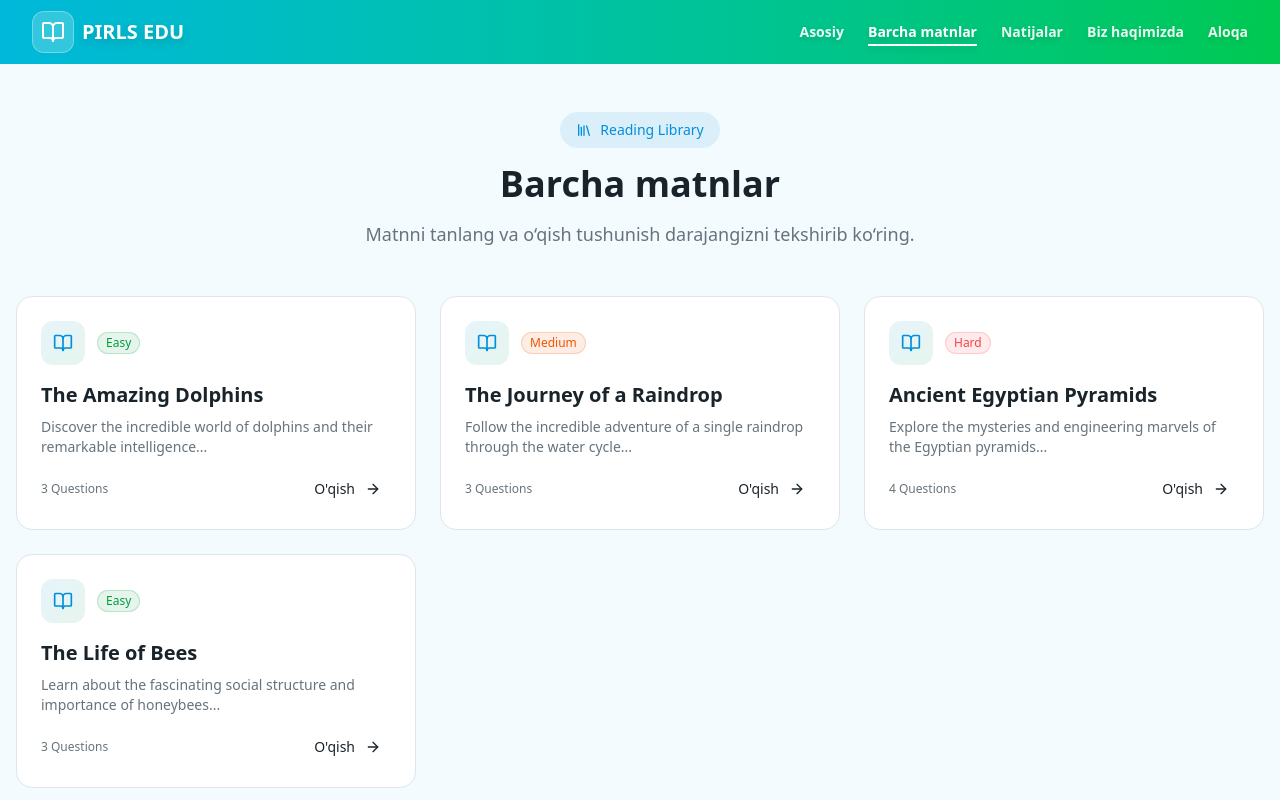
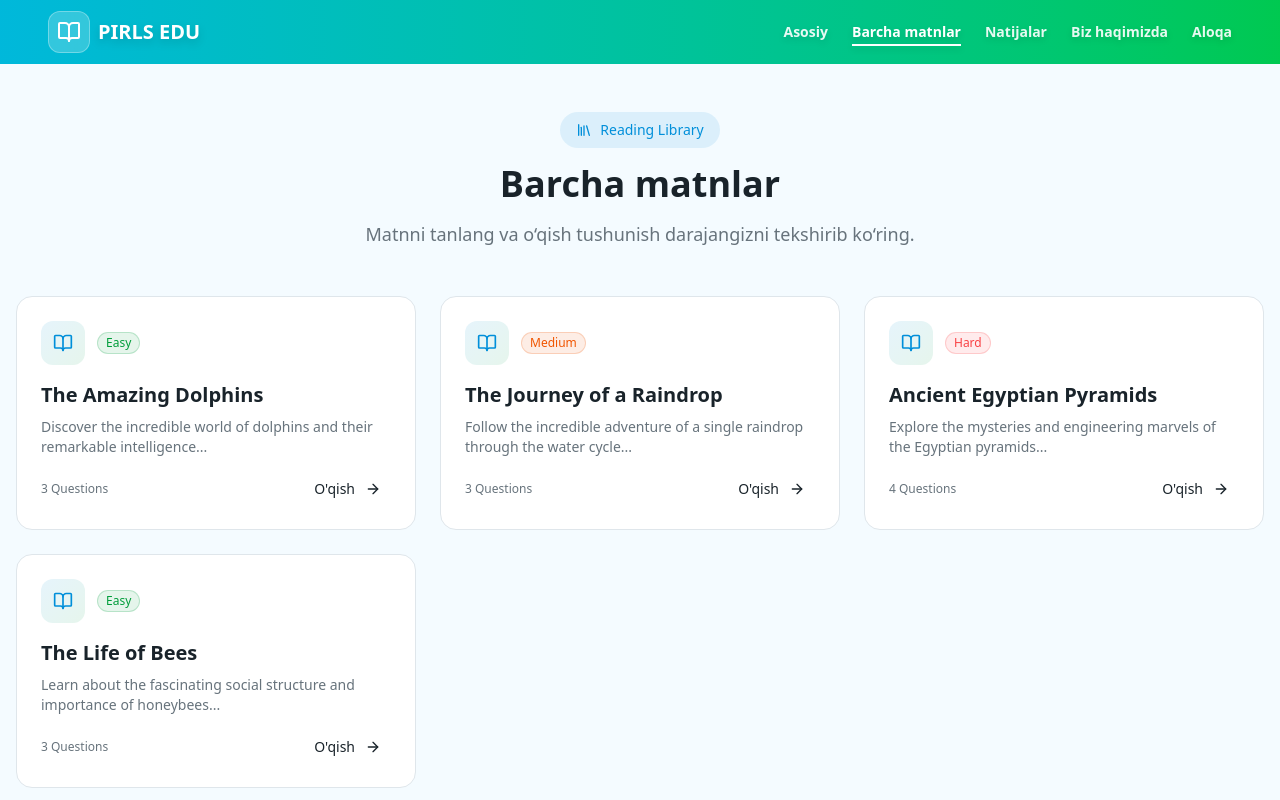
Before and after one commit to dilshodbek06/pirls-app, a Next.js app: page /passages in a window 1280 px wide. Shown: the top 800 px of the page. Built offline with nearby package versions, Linux system fonts and the light colour scheme.

Commit message:
fix header ui bug

```diff
--- a/app/(home)/about/page.tsx
+++ b/app/(home)/about/page.tsx
@@ -5,7 +5,7 @@ import { BookOpen, Users, Target, Sparkles } from "lucide-react";
 const About = () => {
   return (
     <div className="min-h-screen flex flex-col">
-      <div className="bg-linear-to-r from-cyan-500 to-green-500">
+      <div className="bg-linear-to-r px-4 from-cyan-500 to-green-500">
         <Header />
       </div>
 
--- a/app/(home)/contact/page.tsx
+++ b/app/(home)/contact/page.tsx
@@ -62,7 +62,7 @@ const Contact = () => {
 
   return (
     <div className="min-h-screen flex flex-col">
-      <div className="bg-linear-to-r from-cyan-500 to-green-500">
+      <div className="bg-linear-to-r px-4 from-cyan-500 to-green-500">
         <Header />
       </div>
 
--- a/app/(home)/passages/page.tsx
+++ b/app/(home)/passages/page.tsx
@@ -7,7 +7,7 @@ import { passages } from "@/mock/passagesData";
 const Passages = () => {
   return (
     <div className="min-h-screen flex flex-col">
-      <div className="bg-linear-to-r from-cyan-500 to-green-500">
+      <div className="bg-linear-to-r px-4 from-cyan-500 to-green-500">
         <Header />
       </div>
 
```
